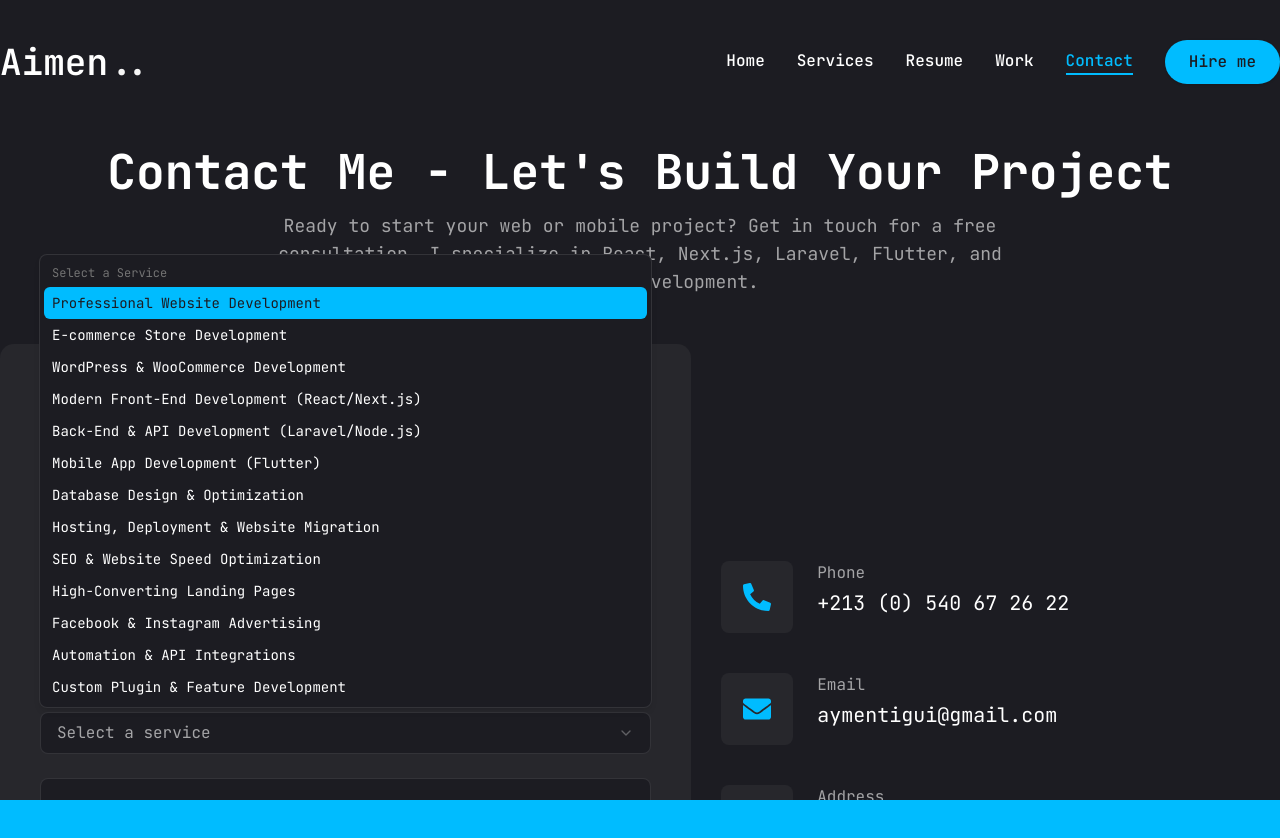
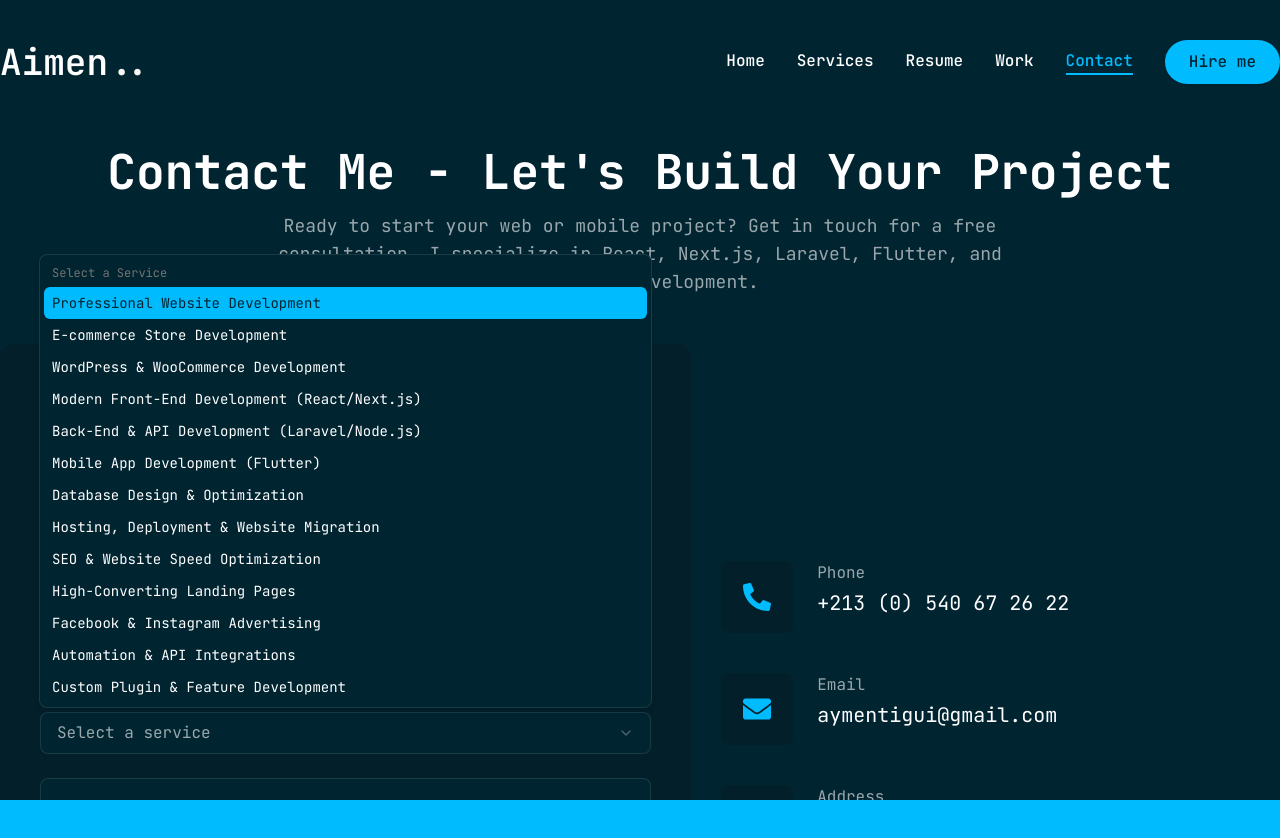
Before and after one commit to aymentigui/portfolio-2025, a Next.js app: page /contact in a window 1280 px wide. Both pictures are taken after a click on the button "Select a service". Shown: the top 838 px of the page. Built offline with nearby package versions, Linux system fonts and the light colour scheme.

Commit message:
finish v.1

```diff
--- a/app/contact/contact.tsx
+++ b/app/contact/contact.tsx
@@ -82,7 +82,7 @@ const Contact = () => {
           <div className="xl:w-[54%] order-2 xl:order-none">
             <form
               onSubmit={handleSubmit}
-              className="flex flex-col gap-6 p-10 bg-[#27272c] rounded-xl"
+              className="flex flex-col gap-6 p-10 bg-[#021f2a] rounded-xl"
               aria-label="Contact form"
               itemScope
               itemType="https://schema.org/ContactForm"
@@ -192,7 +192,7 @@ const Contact = () => {
                 {info.map((item, index) => (
                   <li key={index} className="flex gap-6" itemProp="contactPoint" itemScope itemType="https://schema.org/ContactPoint">
                     <div
-                      className="w-[52px] h-[52px] xl:w-[72px] xl:h-[72px] bg-[#27272c] rounded-md flex items-center justify-center text-sky-400"
+                      className="w-[52px] h-[52px] xl:w-[72px] xl:h-[72px] bg-[#021f2a] rounded-md flex items-center justify-center text-sky-400"
                       aria-hidden="true"
                     >
                       <div className="text-[28px]">{item.icon}</div>
@@ -225,15 +225,15 @@ const Contact = () => {
         <section className="mt-16 text-center max-w-4xl mx-auto" aria-label="Why contact me">
           <h2 className="text-3xl font-bold text-white mb-6">Why Work With Me?</h2>
           <div className="grid grid-cols-1 md:grid-cols-3 gap-8 text-left">
-            <article className="bg-[#27272c] p-6 rounded-xl">
+            <article className="bg-[#021f2a] p-6 rounded-xl">
               <h3 className="text-xl font-bold text-sky-400 mb-3">Fast Response</h3>
               <p className="text-white/60">I respond to all inquiries within 24 hours. Your project timeline matters to me.</p>
             </article>
-            <article className="bg-[#27272c] p-6 rounded-xl">
+            <article className="bg-[#021f2a] p-6 rounded-xl">
               <h3 className="text-xl font-bold text-sky-400 mb-3">Free Consultation</h3>
               <p className="text-white/60">Get expert advice on your project requirements and the best technology stack.</p>
             </article>
-            <article className="bg-[#27272c] p-6 rounded-xl">
+            <article className="bg-[#021f2a] p-6 rounded-xl">
               <h3 className="text-xl font-bold text-sky-400 mb-3">Flexible Availability</h3>
               <p className="text-white/60">Available for both short-term projects and long-term collaborations worldwide.</p>
             </article>
--- a/app/layout.tsx
+++ b/app/layout.tsx
@@ -64,7 +64,7 @@ export default function RootLayout({
   return (
     <html lang="en">
       <body
-        className={`${jetBrainsMono.className} relative antialiased bg-[#1c1c22] text-white px-6 md:px-12 lg:px-24`}
+        className={`${jetBrainsMono.className} relative antialiased bg-[#012431] text-white px-6 md:px-12 lg:px-24`}
       >
         <Header />
         <StaitTransition />
--- a/app/page.tsx
+++ b/app/page.tsx
@@ -26,7 +26,7 @@ export default function Home() {
                 <FiDownload className="text-xl"></FiDownload>
               </Button>
               <div className="mb-8 xl:mb-0">
-                <Social containerStyles="flex gap-6" iconStyles="w-9 h-9 border border-sky-400 rounded-full flex justify-center items-center text-sky-400 text-base hover:bg-sky-400 hover:text-[#1c1c22] hover:transition-all duration-500" />
+                <Social containerStyles="flex gap-6" iconStyles="w-9 h-9 border border-sky-400 rounded-full flex justify-center items-center text-sky-400 text-base hover:bg-sky-400 hover:text-[#012431] hover:transition-all duration-500" />
               </div>
             </div>
           </div>
--- a/app/services/services.tsx
+++ b/app/services/services.tsx
@@ -138,7 +138,7 @@ const Services = () => {
                     href={service.href}
                     aria-label={`Learn more about ${service.title}`}
                   >
-                    <BsArrowDownRight className="text-[#1c1c22] text-3xl" />
+                    <BsArrowDownRight className="text-[#012431] text-3xl" />
                   </Link>
                 </div>
 
--- a/components/MobileNav.tsx
+++ b/components/MobileNav.tsx
@@ -20,7 +20,7 @@ const MobileNav = () => {
                 <CiMenuFries className='text-3xl text-sky-400 cursor-pointer' />
             </SheetTrigger>
             <SheetTitle className='text-white text-2xl font-semibold p-4'></SheetTitle>
-            <SheetContent className='bg-[#1c1c22] border-none flex justify-around flex-col'>
+            <SheetContent className='bg-[#012431] border-none flex justify-around flex-col'>
                 <div className='text-center mt-20 text-2xl'>
                     <Link className='text-4xl font-semibold' href={"/"}>Aimen <span className='text-sky-400'>.</span></Link>
                 </div>
--- a/components/pageTransition.tsx
+++ b/components/pageTransition.tsx
@@ -12,7 +12,7 @@ const PageTransition = ({ children }: any) => {
 
             <div key={pathName}>
                 <motion.div
-                    className='h-screen w-screen fixed top-0 left-0 bg-[#1c1c22] z-50 pointer-events-none'
+                    className='h-screen w-screen fixed top-0 left-0 bg-[#012431] z-50 pointer-events-none'
                     initial={{ opacity: 1 }} animate={{ opacity: 0, transition: { delay: 1, duration: 2, ease: "easeInOut" } }}>
                 </motion.div>
                 {children}
--- a/components/ui/button.tsx
+++ b/components/ui/button.tsx
@@ -9,10 +9,10 @@ const buttonVariants = cva(
   {
     variants: {
       variant: {
-        default: "bg-sky-400 text-[#1c1c22] hover:bg-[#1c1c22]/90 hover:border hover:border-sky-400 hover:text-sky-400",
-        primary: "bg-[#1c1c22] text-white",
+        default: "bg-sky-400 text-[#012431] hover:bg-[#012431]/90 hover:border hover:border-sky-400 hover:text-sky-400",
+        primary: "bg-[#012431] text-white",
         outline:
-          "border border-sky-400 bg-transparent text-sky-400 hover:bg-sky-400 hover:text-[#1c1c22]",
+          "border border-sky-400 bg-transparent text-sky-400 hover:bg-sky-400 hover:text-[#012431]",
         secondary:
           "bg-secondary text-secondary-foreground hover:bg-secondary/80",
         ghost:
--- a/components/ui/input.tsx
+++ b/components/ui/input.tsx
@@ -8,7 +8,7 @@ function Input({ className, type, ...props }: React.ComponentProps<"input">) {
       type={type}
       data-slot="input"
       className={cn(
-        "flex h-[48px] rounded-md border border-white/10 focus:border-sky-400 font-light bg-[#1c1c22] px-4 py-5 text-base placeholder:text-white/60 outline-none",
+        "flex h-[48px] rounded-md border border-white/10 focus:border-sky-400 font-light bg-[#012431] px-4 py-5 text-base placeholder:text-white/60 outline-none",
         className
       )}
       {...props}
--- a/components/ui/select.tsx
+++ b/components/ui/select.tsx
@@ -37,7 +37,7 @@ function SelectTrigger({
       data-slot="select-trigger"
       data-size={size}
       className={cn(
-        "flex h-[42px] w-full items-center justify-between rounded-md border border-white/10 bg-[#1c1c22] px-4 py-5 text-base text-white/60 placeholder:text-white/10 focus:text-sky-400 outline-none",
+        "flex h-[42px] w-full items-center justify-between rounded-md border border-white/10 bg-[#012431] px-4 py-5 text-base text-white/60 placeholder:text-white/10 focus:text-sky-400 outline-none",
         className
       )}
       {...props}
@@ -62,7 +62,7 @@ function SelectContent({
       <SelectPrimitive.Content
         data-slot="select-content"
         className={cn(
-          "bg-[#1c1c22] text-white border-white/10  data-[state=open]:animate-in data-[state=closed]:animate-out data-[state=closed]:fade-out-0 data-[state=open]:fade-in-0 data-[state=closed]:zoom-out-95 data-[state=open]:zoom-in-95 data-[side=bottom]:slide-in-from-top-2 data-[side=left]:slide-in-from-right-2 data-[side=right]:slide-in-from-left-2 data-[side=top]:slide-in-from-bottom-2 relative z-50 max-h-(--radix-select-content-available-height) min-w-[8rem] origin-(--radix-select-content-transform-origin) overflow-x-hidden overflow-y-auto rounded-md border shadow-md",
+          "bg-[#012431] text-white border-white/10  data-[state=open]:animate-in data-[state=closed]:animate-out data-[state=closed]:fade-out-0 data-[state=open]:fade-in-0 data-[state=closed]:zoom-out-95 data-[state=open]:zoom-in-95 data-[side=bottom]:slide-in-from-top-2 data-[side=left]:slide-in-from-right-2 data-[side=right]:slide-in-from-left-2 data-[side=top]:slide-in-from-bottom-2 relative z-50 max-h-(--radix-select-content-available-height) min-w-[8rem] origin-(--radix-select-content-transform-origin) overflow-x-hidden overflow-y-auto rounded-md border shadow-md",
           position === "popper" &&
             "data-[side=bottom]:translate-y-1 data-[side=left]:-translate-x-1 data-[side=right]:translate-x-1 data-[side=top]:-translate-y-1",
           className
@@ -109,7 +109,7 @@ function SelectItem({
     <SelectPrimitive.Item
       data-slot="select-item"
       className={cn(
-        "focus:bg-sky-400 focus:text-[#1c1c22] [&_svg:not([class*='text-'])]:text-muted-foreground relative flex w-full cursor-default items-center gap-2 rounded-sm py-1.5 pr-8 pl-2 text-sm outline-hidden select-none data-[disabled]:pointer-events-none data-[disabled]:opacity-50 [&_svg]:pointer-events-none [&_svg]:shrink-0 [&_svg:not([class*='size-'])]:size-4 *:[span]:last:flex *:[span]:last:items-center *:[span]:last:gap-2",
+        "focus:bg-sky-400 focus:text-[#012431] [&_svg:not([class*='text-'])]:text-muted-foreground relative flex w-full cursor-default items-center gap-2 rounded-sm py-1.5 pr-8 pl-2 text-sm outline-hidden select-none data-[disabled]:pointer-events-none data-[disabled]:opacity-50 [&_svg]:pointer-events-none [&_svg]:shrink-0 [&_svg:not([class*='size-'])]:size-4 *:[span]:last:flex *:[span]:last:items-center *:[span]:last:gap-2",
         className
       )}
       {...props}
--- a/components/ui/tabs.tsx
+++ b/components/ui/tabs.tsx
@@ -42,7 +42,7 @@ function TabsTrigger({
     <TabsPrimitive.Trigger
       data-slot="tabs-trigger"
       className={cn(
-        "inline-flex items-center justify-center w-full bg-[#232329] whitespace-nowrap text-white rounded-lg p-3 text-base font-medium ring-offset-white transition-all disabled:pointer-events-none disabled:opacity-50 data-[state=active]:bg-sky-400 data-[state=active]:text-[#1c1c22] data-[state=active]:font-bold data-[state=active]:shadow-sm",
+        "inline-flex items-center justify-center w-full bg-[#232329] whitespace-nowrap text-white rounded-lg p-3 text-base font-medium ring-offset-white transition-all disabled:pointer-events-none disabled:opacity-50 data-[state=active]:bg-sky-400 data-[state=active]:text-[#012431] data-[state=active]:font-bold data-[state=active]:shadow-sm",
         className
       )}
       {...props}
--- a/components/ui/textarea.tsx
+++ b/components/ui/textarea.tsx
@@ -7,7 +7,7 @@ function Textarea({ className, ...props }: React.ComponentProps<"textarea">) {
     <textarea
       data-slot="textarea"
       className={cn(
-        "flex min-h-[80px] w-full rounded-md border border-white/10 bg-[#1c1c22] px-4 py-5 text-base placeholder:text-white/60 focus-visible:outline-none focus-visible:ring-1 focus-visible:ring-sky-400 focus-visible:ring-offset-0 disabled:cursor-not-allowed disabled:opacity-50",
+        "flex min-h-[80px] w-full rounded-md border border-white/10 bg-[#012431] px-4 py-5 text-base placeholder:text-white/60 focus-visible:outline-none focus-visible:ring-1 focus-visible:ring-sky-400 focus-visible:ring-offset-0 disabled:cursor-not-allowed disabled:opacity-50",
         className
       )}
       {...props}
```
Also changed, not shown: app/work/work.tsx (+6 -6 lines).
